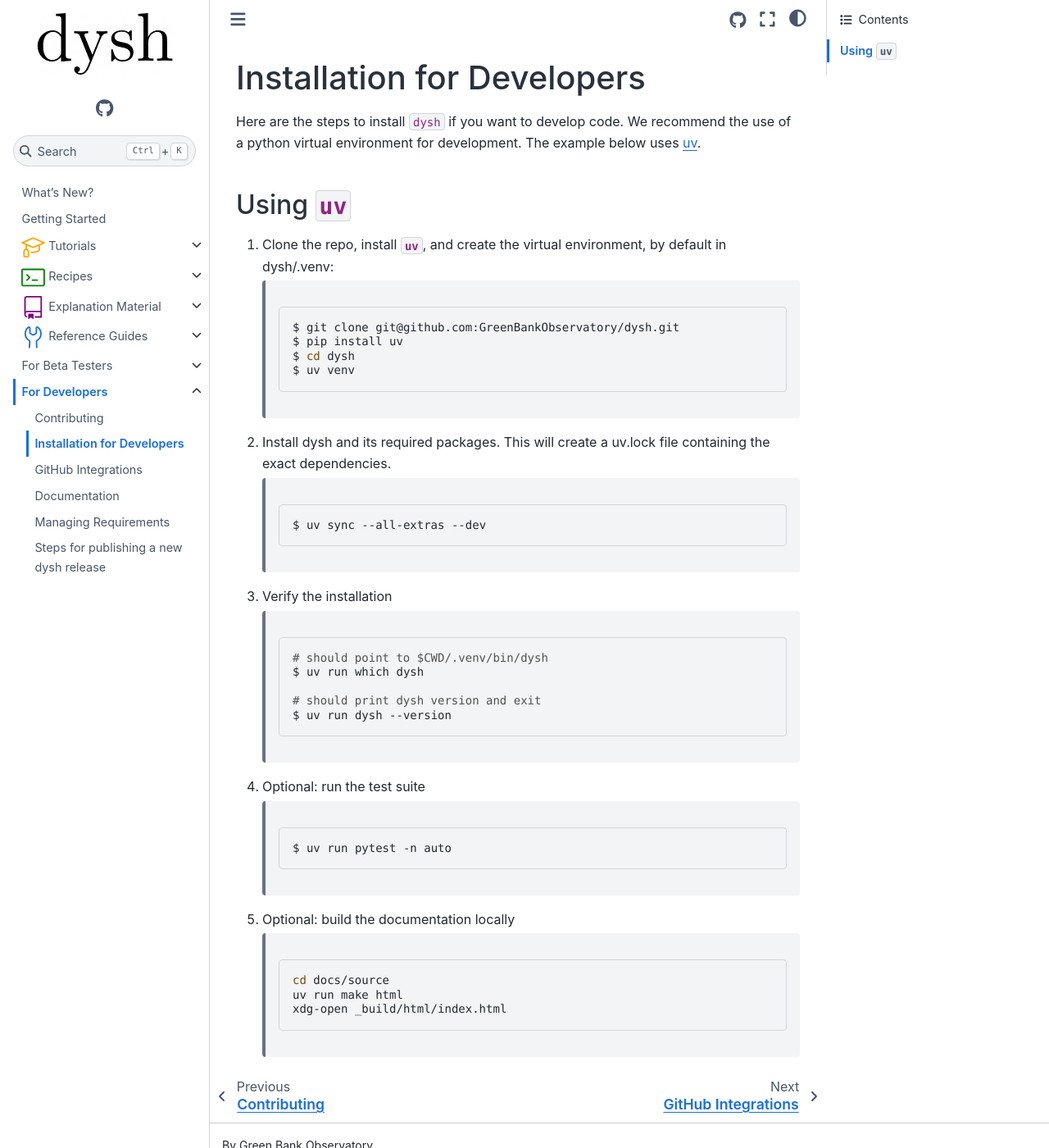
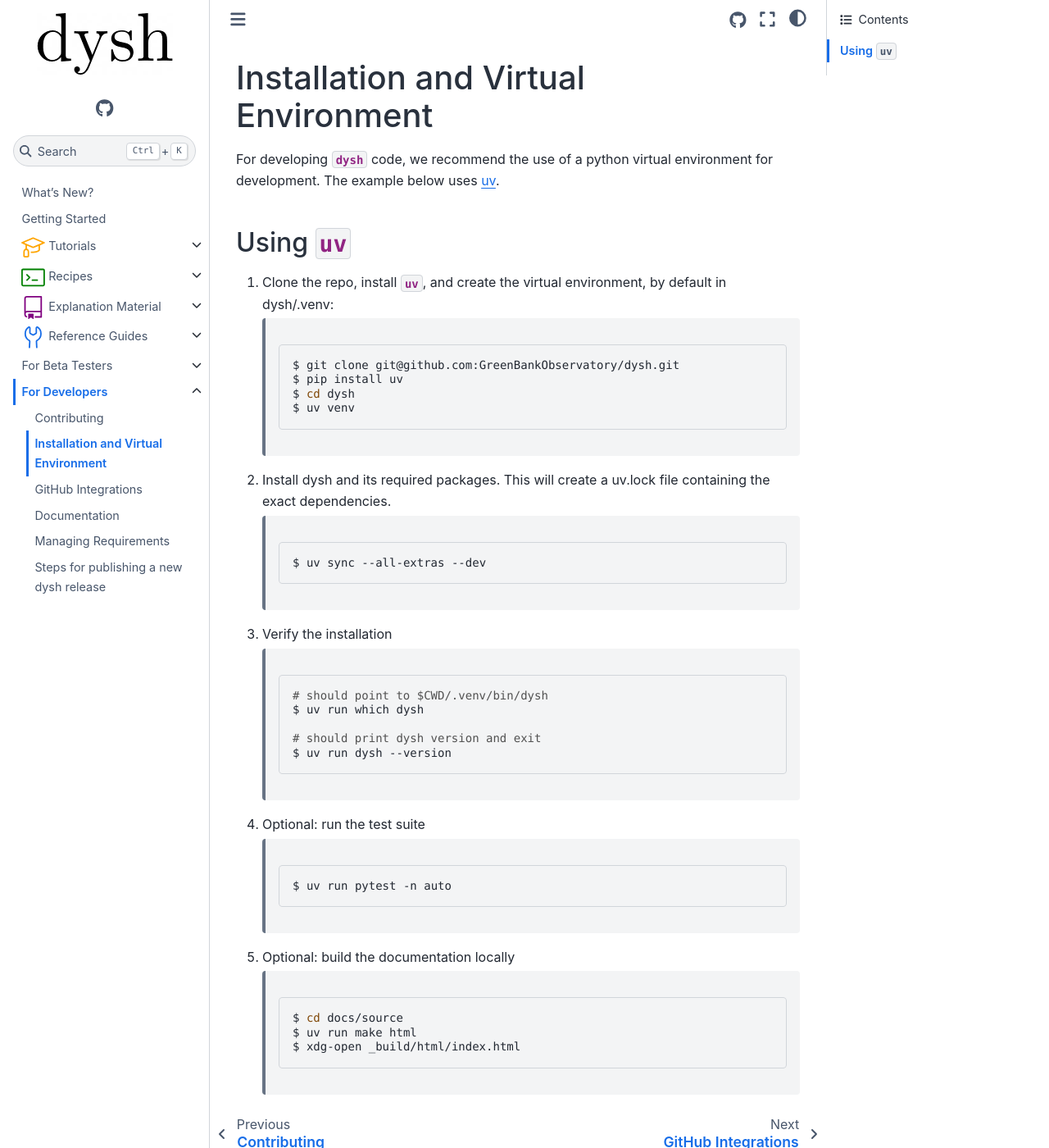
Before and after one commit to GreenBankObservatory/dysh, a Sphinx documentation site: the page built from docs/source/for_developers/install.rst, in a window 1280 px wide and 1400 px high. Shown: the whole window at 82% size. Built offline with Sphinx 7.4.7 and the Sphinx Book theme 1.1.4, drawn with Linux system fonts in a browser that asks for light colours; pages that are not in the unit, such as notebooks, are missing from menus.

Commit message:
clean up grammar

```diff
--- a/docs/source/for_developers/github_integrations.rst
+++ b/docs/source/for_developers/github_integrations.rst
@@ -11,7 +11,7 @@
 Pre-Commit Hooks
 ================
 
-We have several pre-commit hooks that ensure committed code follows  desired standards. You can find them in `dysh/.pre-commit-config.yaml`.   pre-commit is automattically installed if you used the `dev` dependency group to install dysh (`uv sync --dev`).  `pre-commit` will run whenever you commit code.
+We have several pre-commit hooks that ensure committed code follows desired standards. They can be found in `dysh/.pre-commit-config.yaml`.   pre-commit is automattically installed if you used the `dev` dependency group to install dysh (`uv sync --dev`).  `pre-commit` will run whenever you commit code.
 
 .. code-block:: bash
 
@@ -42,7 +42,7 @@
 
      ruff check...............................................................Passed
 
-If any check Failed, then a file was modified by pre-commit, so you must commit again to get those changes
+If any check Failed, then a file was modified by pre-commit, so you must commit again to get those changes.
 
 .. code-block:: bash
 
--- a/docs/source/for_developers/install.rst
+++ b/docs/source/for_developers/install.rst
@@ -1,9 +1,9 @@
-***************************
-Installation for Developers
-***************************
+************************************
+Installation and Virtual Environment
+************************************
 
-Here are the steps to install ``dysh`` if you want to develop code.
-We recommend the use of a python virtual environment for development. The example below uses `uv <https://docs.astral.sh/uv/>`_.
+For developing `dysh` code,
+we recommend the use of a python virtual environment for development. The example below uses `uv <https://docs.astral.sh/uv/>`_.
 
 Using `uv`
 ----------
@@ -37,12 +37,12 @@
 
     .. code-block:: bash
 
-        $ uv run pytest -n auto
+       $ uv run pytest -n auto
 
 #. Optional: build the documentation locally
 
     .. code:: bash
 
-         cd docs/source
-         uv run make html
-         xdg-open _build/html/index.html
+      $ cd docs/source
+      $ uv run make html
+      $ xdg-open _build/html/index.html
```
